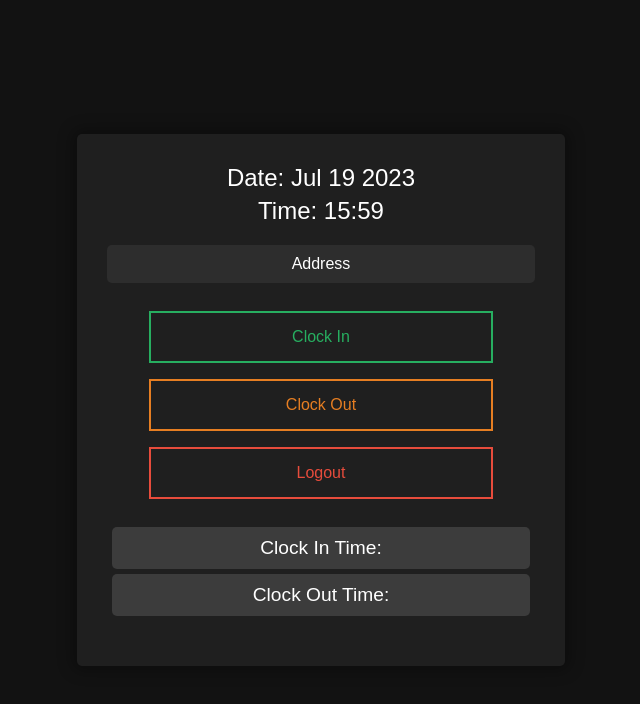
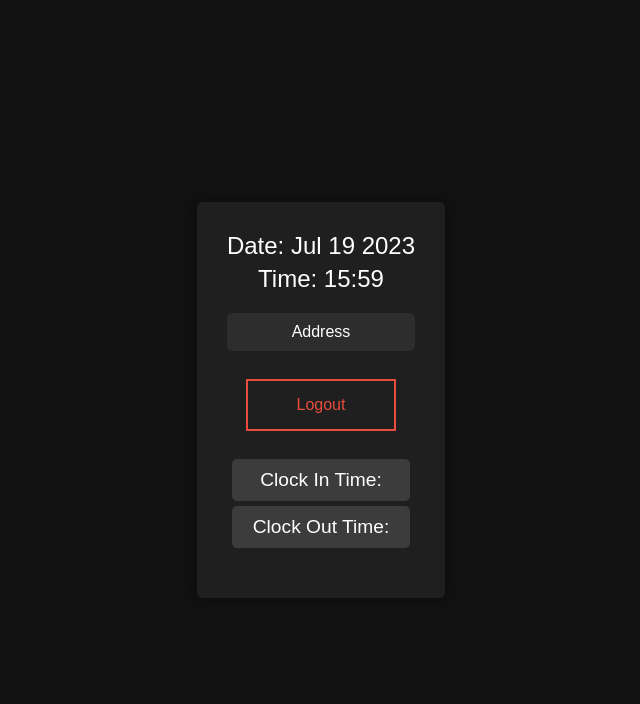
Before and after one commit to allenmor/guard, a React (Create React App) app: page /#/userpage in a window 1280 px wide. Shown: the top 704 px of the page, without its empty margins (319-959 px from the left). Built offline with nearby package versions, Linux system fonts and the light colour scheme; no server answers; the database is empty; sample sign-in values are in the browser's storage.

Commit message:
clock in clock out buttons dont pop up until address is set

```diff
--- a/src/components/Home/UserPage.js
+++ b/src/components/Home/UserPage.js
@@ -5,6 +5,8 @@ import { setDoc, doc, getDoc, updateDoc } from "firebase/firestore";
 import "./UserPage.css";
 
 function UserPage() {
+
+    const [geoLocationSet, setGeoLocationSet] = useState(false)
   const location = useLocation();
   const { email, name } = location.state || {};
   const now = new Date();
@@ -160,6 +162,7 @@ function UserPage() {
                 ...prevState,
                 address: data.results[0].formatted_address,
               }));
+              setGeoLocationSet(true)
             } else {
               throw new Error("No results returned from geocoding API");
             }
@@ -178,11 +181,8 @@ function UserPage() {
         })),
       { enableHighAccuracy: true, timeout: 20000, maximumAge: 1000 }
     );
+    console.log(geoLocation);
   }, []);
-
-  useEffect(() => {
-    console.log(clockInTime);
-  }, [clockInTime]);
 
 //   console.log(geoLocation.latitude);
 //   console.log(geoLocation.longitude);
@@ -200,12 +200,16 @@ function UserPage() {
         <p className="address">{geoLocation.address}</p>
       </div>
       <div className="clockin-clockout-logout-div">
-        <button className="clock-in-btn" onClick={handleClockIn}>
+       { geoLocationSet &&
+       <>
+       <button className="clock-in-btn" onClick={handleClockIn}>
           Clock In
         </button>
         <button className="clock-out-btn" onClick={handleClockOut}>
           Clock Out
         </button>
+       </>
+        }
         <button className="logout-btn" onClick={handleLogout}>
           Logout
         </button>
```
